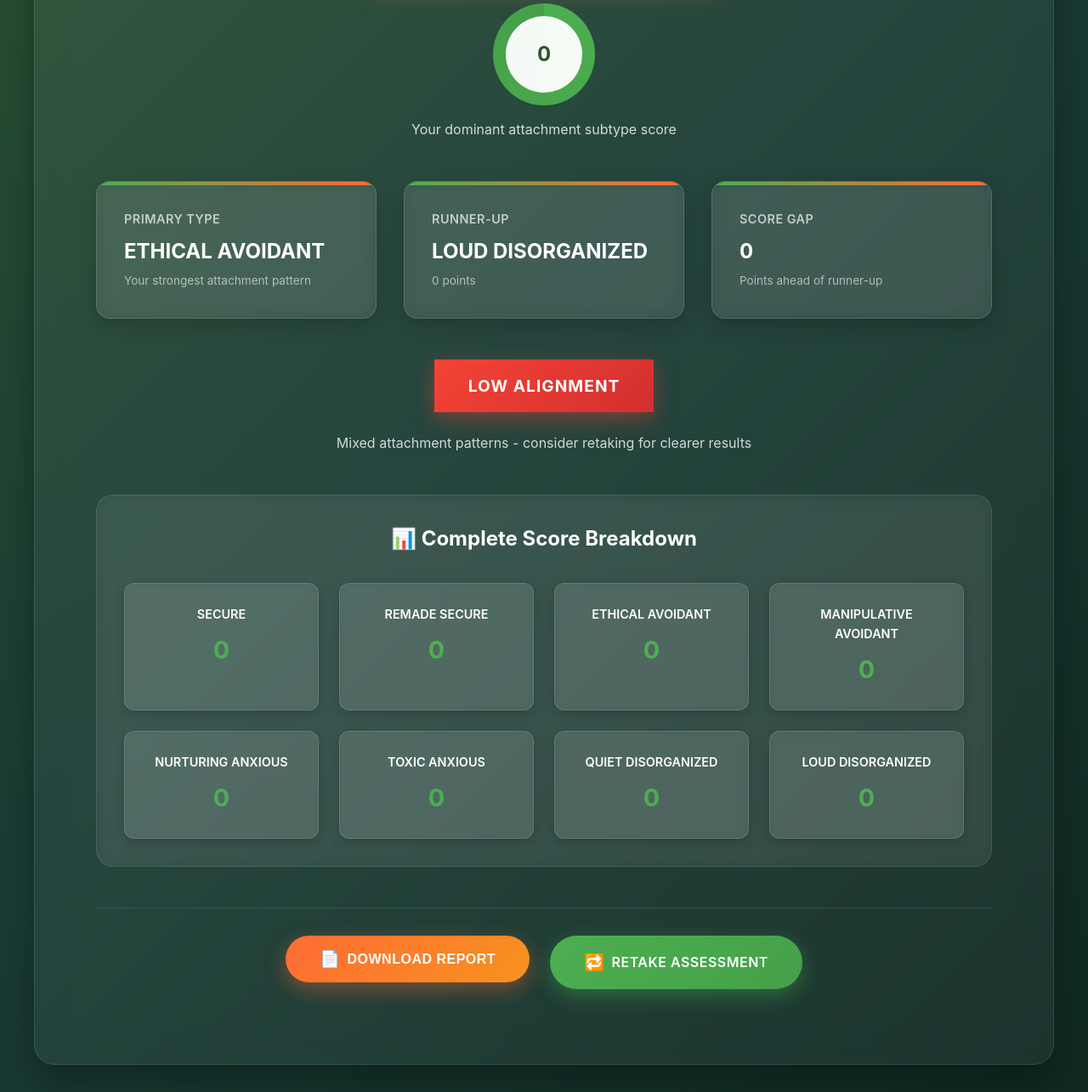
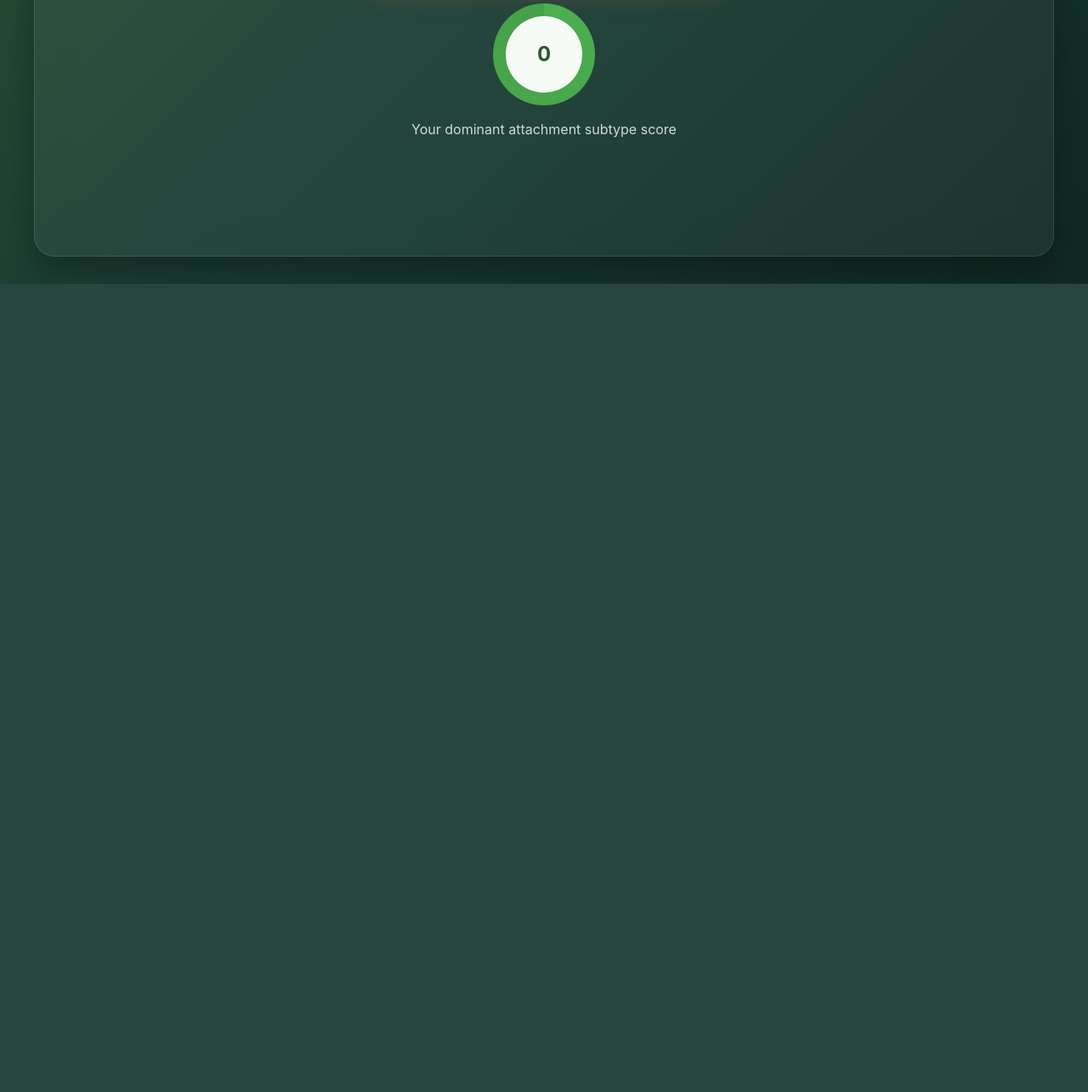
Before and after one commit to umarsabir12/adamlanesmith-flask-app, a Flask app: page /results in a window 1280 px wide. Shown: the part 540-1825 px from the top of the page at 85% size. After the commit the page ends 874 px from the top, so only its background shows below. Run offline with Flask 3, Linux system fonts and the light colour scheme.

Commit message:
remove content from result page

```diff
--- a/data/quiz_structure.json
+++ b/data/quiz_structure.json
@@ -233,7 +233,7 @@
           "subtype": "MANIPULATIVE AVOIDANT"
         },
         "C": {
-          "text": "I feel like i owe them a thank-you in return?.",
+          "text": "I feel like I owe them a thank-you in return.",
           "subtype": "TOXIC ANXIOUS"
         },
         "D": {
--- a/templates/results.html
+++ b/templates/results.html
@@ -450,7 +450,7 @@
       <p style="color: rgba(255, 255, 255, 0.8); margin-top: 1rem;">Your dominant attachment subtype score</p>
     </div>
 
-    <div class="stats-grid">
+    <!-- <div class="stats-grid">
       <div class="stat-card">
         <div class="stat-label">Primary Type</div>
         <div class="stat-value">{{ result.dominant }}</div>
@@ -468,9 +468,9 @@
         <div class="stat-value">{{ result.gap }}</div>
         <div class="stat-subtext">Points ahead of runner-up</div>
       </div>
-    </div>
+    </div> -->
 
-    <div class="alignment-strength">
+    <!-- <div class="alignment-strength">
       <div class="strength-indicator {{ result.strength|lower }}">
         {{ result.strength }} Alignment
       </div>
@@ -483,9 +483,9 @@
           Mixed attachment patterns - consider retaking for clearer results
         {% endif %}
       </div>
-    </div>
+    </div> -->
 
-    <div class="breakdown-section">
+    <!-- <div class="breakdown-section">
       <div class="breakdown-title">📊 Complete Score Breakdown</div>
       <div class="breakdown-grid">
         {% for subtype, score in result.totals.items() %}
@@ -495,9 +495,9 @@
         </div>
         {% endfor %}
       </div>
-    </div>
+    </div> -->
 
-    <div class="actions">
+    <!-- <div class="actions">
       <form method="POST" action="/download" style="margin: 0;">
         <button type="submit" class="btn download-btn">
           <span class="icon">📄</span>
@@ -508,7 +508,7 @@
         <span class="icon">🔁</span>
         Retake Assessment
       </a>
-    </div>
+    </div> -->
   </div>
 </div>
 
```
Also changed, not shown: templates/fc_question.html (+8 -2 lines).
